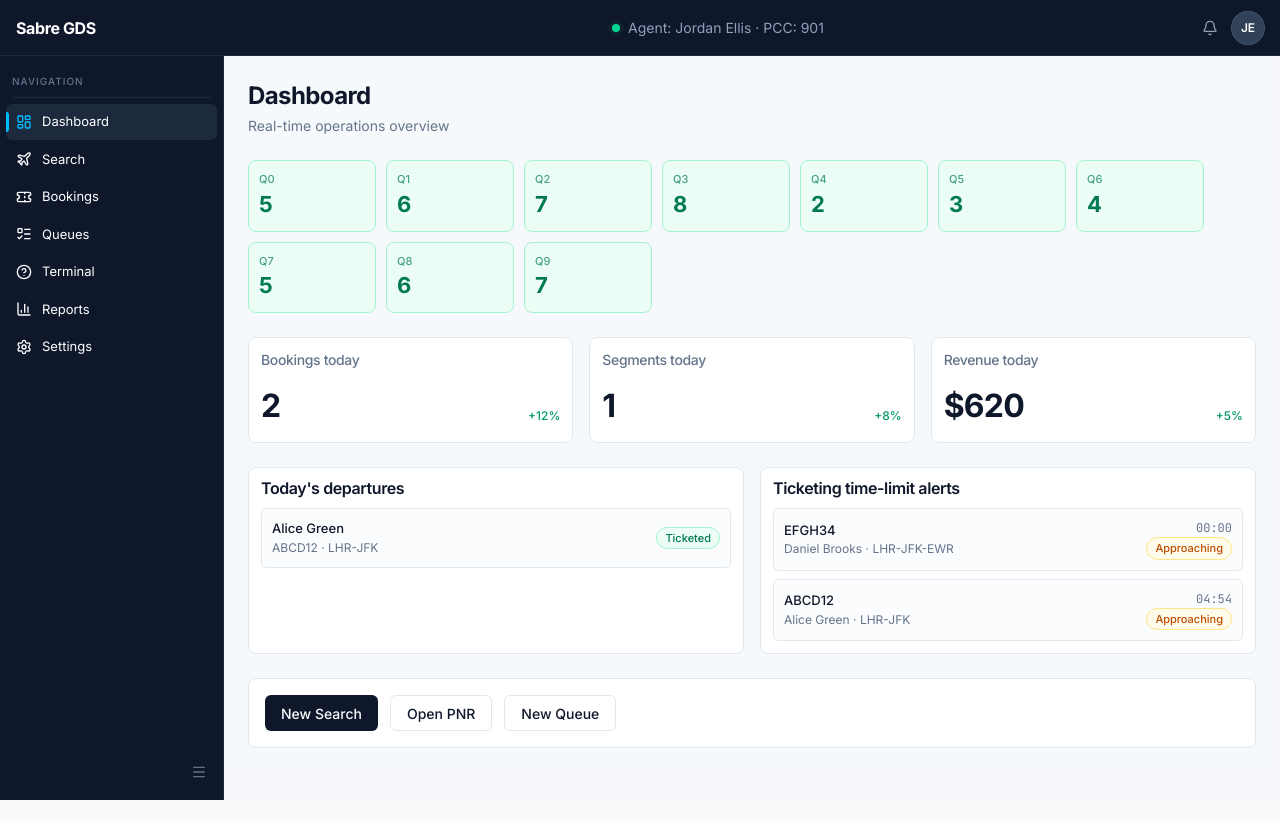
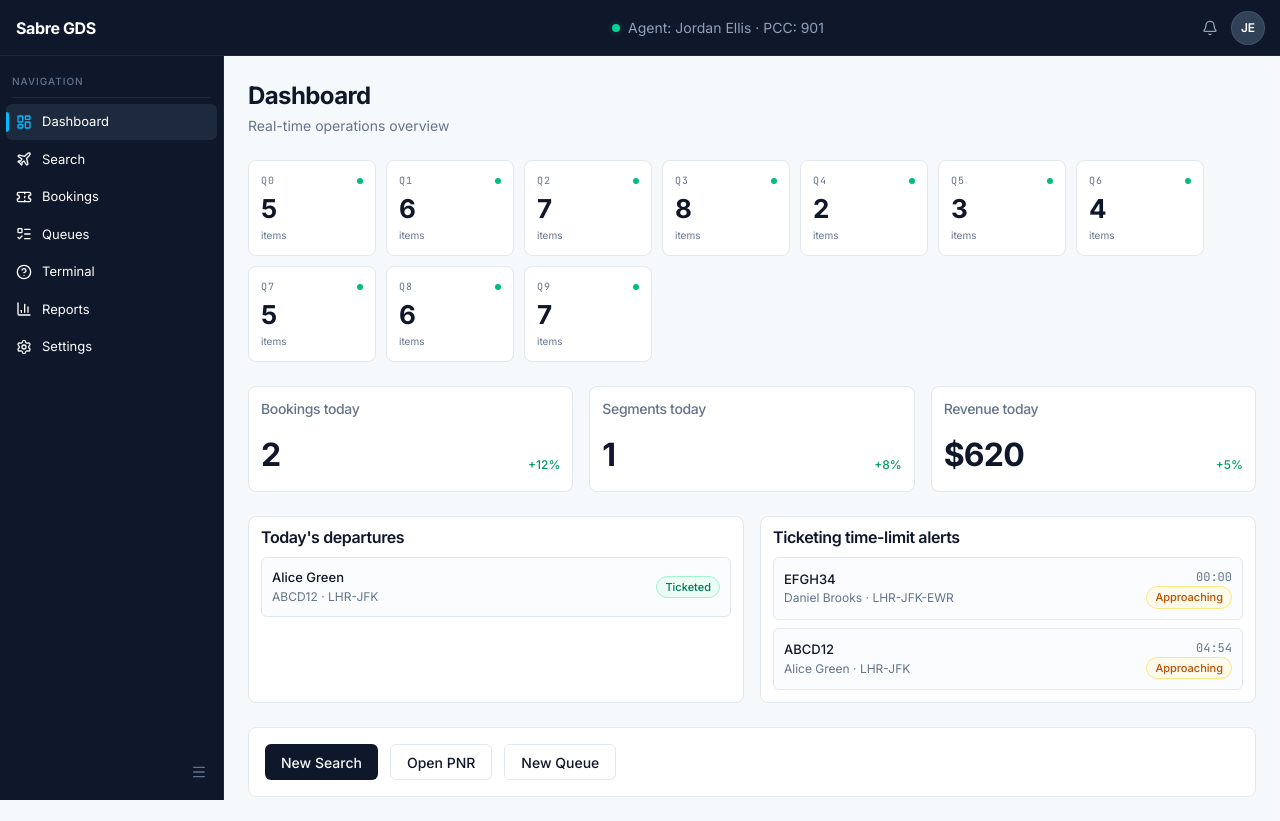
Before and after one commit to kish613/stamtravel-gds, a Next.js app: page /dashboard in a window 1280 px wide. Before the commit the page ends 800 px from the top, so only its background shows below. Built offline with nearby package versions, Linux system fonts and the light colour scheme.

Commit message:
refactor: redesign queue cards with dot-indicator status
Update queue cards with neutral background, color dot status, and mono label.

```diff
--- a/src/app/dashboard/page.tsx
+++ b/src/app/dashboard/page.tsx
@@ -10,10 +10,10 @@ import { Skeleton } from '@/components/ui/skeleton';
 import { Button } from '@/components/ui/button';
 import { Badge } from '@/components/ui/badge';
 
-const queueStatusClass = (count: number) => {
-  if (count < 10) return 'text-emerald-700 border-emerald-200 bg-emerald-50';
-  if (count <= 30) return 'text-amber-700 border-amber-200 bg-amber-50';
-  return 'text-rose-700 border-rose-200 bg-rose-50';
+const queueDotClass = (count: number) => {
+  if (count < 10) return 'bg-emerald-500';
+  if (count <= 30) return 'bg-amber-400';
+  return 'bg-rose-500';
 };
 
 export default function DashboardPage() {
@@ -69,20 +69,30 @@ export default function DashboardPage() {
           {busy ? (
             <div className="flex flex-wrap gap-2.5">
               {Array.from({ length: 10 }).map((_, idx) => (
-                <div key={idx} className="h-20 w-32 rounded-lg border border-border bg-card p-2">
-                  <Skeleton className="h-4 w-16 mb-2" />
-                  <Skeleton className="h-6 w-10" />
+                <div key={idx} className="h-[88px] w-32 rounded-lg border border-border bg-card p-3">
+                  <div className="flex items-center justify-between mb-2">
+                    <Skeleton className="h-3 w-6" />
+                    <Skeleton className="h-1.5 w-1.5 rounded-full" />
+                  </div>
+                  <Skeleton className="h-7 w-10 mb-1.5" />
+                  <Skeleton className="h-2.5 w-8" />
                 </div>
               ))}
             </div>
           ) : (
             q0to9.map((q) => (
-              <Card key={q.queueCode} className={`w-32 border transition-colors ${queueStatusClass(q.count)}`}>
-                <CardContent className="p-2.5">
-                  <div className="text-[11px] font-medium opacity-70">{q.queueCode}</div>
-                  <div className="text-[22px] font-bold tracking-tight">{q.count}</div>
-                </CardContent>
-              </Card>
+              <Link key={q.queueCode} href="/queues">
+                <Card className="w-32 border border-border bg-card hover:bg-muted/40 transition-colors cursor-pointer group">
+                  <CardContent className="p-3">
+                    <div className="flex items-center justify-between mb-2">
+                      <span className="font-mono text-[10px] uppercase tracking-widest text-muted-foreground">{q.queueCode}</span>
+                      <span className={`w-1.5 h-1.5 rounded-full ${queueDotClass(q.count)}`} />
+                    </div>
+                    <div className="text-[26px] font-bold tracking-tight text-foreground leading-none">{q.count}</div>
+                    <div className="text-[10px] text-muted-foreground mt-1.5">items</div>
+                  </CardContent>
+                </Card>
+              </Link>
             ))
           )}
         </div>
```
